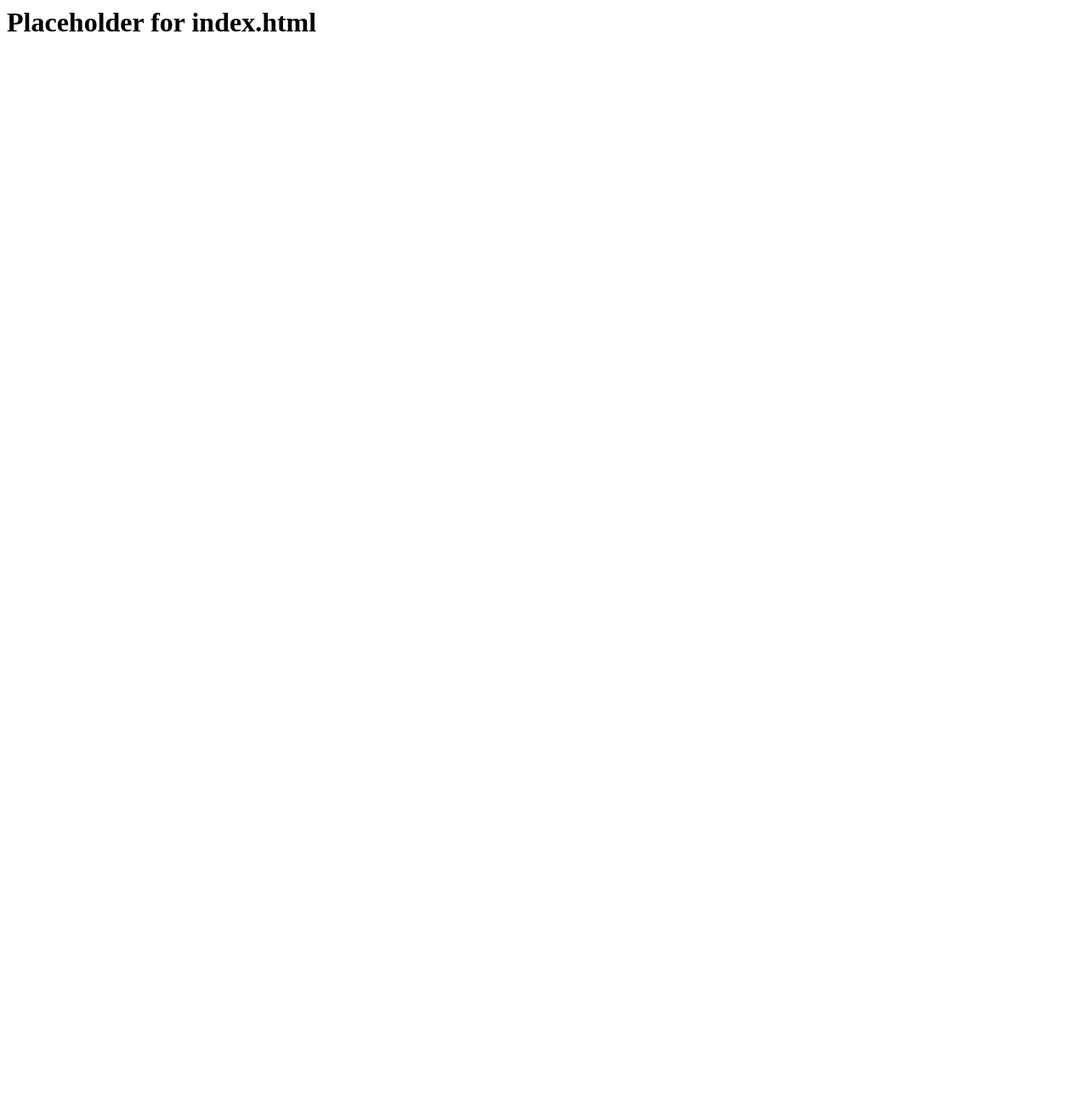
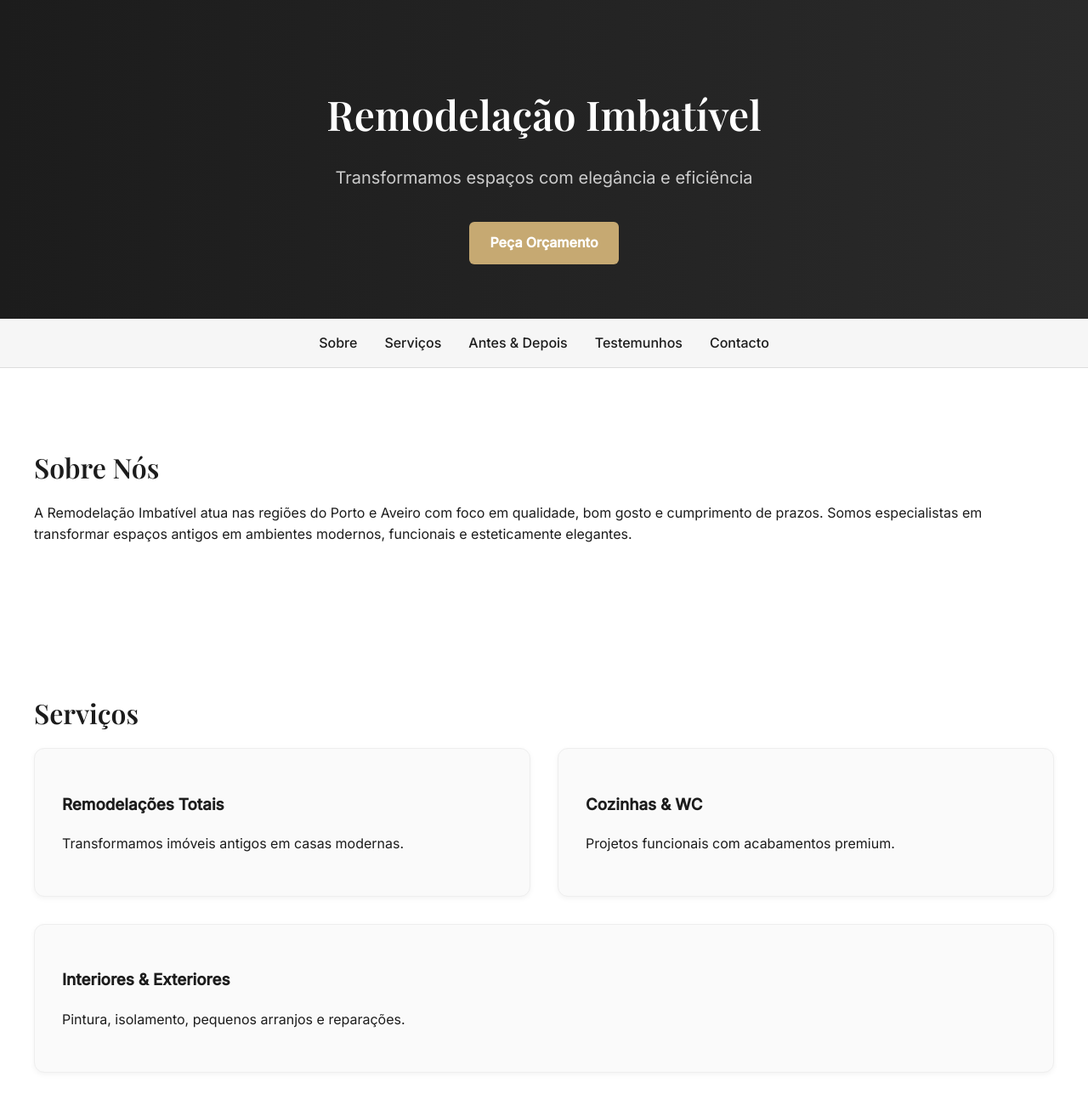
Before and after one commit to carlaferreira2-web/remodelacao-imbativel, a plain HTML site: page index.html in a window 1280 px wide. Shown: the top 1300 px of the page at 85% size. Before the commit the page ends 800 px from the top, so only its background shows below. Drawn offline with nearby package versions, Linux system fonts and the light colour scheme.

Commit message:
Add files via upload

```diff
--- a/index.html
+++ b/index.html
@@ -1 +1,158 @@
-<html><body><h1>Placeholder for index.html</h1></body></html>
+<!DOCTYPE html>
+<html lang="pt">
+<head>
+  <meta charset="UTF-8" />
+  <meta name="viewport" content="width=device-width, initial-scale=1.0" />
+  <title>Remodelação Imbatível – Porto & Aveiro</title>
+  <link href="https://fonts.googleapis.com/css2?family=Playfair+Display:wght@600&family=Inter:wght@400;500&display=swap" rel="stylesheet">
+  <style>
+    body {
+      margin: 0;
+      font-family: 'Inter', sans-serif;
+      background-color: #ffffff;
+      color: #1c1c1c;
+      line-height: 1.6;
+    }
+    header {
+      background: linear-gradient(to right, #1c1c1c, #2a2a2a);
+      color: white;
+      padding: 4rem 2rem;
+      text-align: center;
+    }
+    header h1 {
+      font-family: 'Playfair Display', serif;
+      font-size: 3rem;
+      margin-bottom: 0.5rem;
+    }
+    header p {
+      font-size: 1.25rem;
+      color: #ccc;
+    }
+    nav {
+      background-color: #f6f6f6;
+      padding: 1rem;
+      display: flex;
+      justify-content: center;
+      gap: 2rem;
+      border-bottom: 1px solid #ddd;
+    }
+    nav a {
+      color: #1c1c1c;
+      text-decoration: none;
+      font-weight: 500;
+    }
+    section {
+      padding: 4rem 2rem;
+      max-width: 1200px;
+      margin: auto;
+    }
+    h2 {
+      font-family: 'Playfair Display', serif;
+      font-size: 2rem;
+      margin-bottom: 1rem;
+    }
+    .services {
+      display: flex;
+      flex-wrap: wrap;
+      gap: 2rem;
+    }
+    .service {
+      flex: 1 1 calc(33% - 2rem);
+      background: #fafafa;
+      border: 1px solid #eee;
+      padding: 2rem;
+      border-radius: 12px;
+      box-shadow: 0 2px 6px rgba(0,0,0,0.05);
+    }
+    .gallery {
+      display: flex;
+      flex-wrap: wrap;
+      gap: 2rem;
+    }
+    .gallery img {
+      width: 48%;
+      border-radius: 10px;
+      box-shadow: 0 2px 10px rgba(0,0,0,0.1);
+    }
+    .testimonials {
+      background: #f9f9f9;
+      border-left: 4px solid #c6a972;
+      padding: 1rem 2rem;
+      margin-bottom: 1.5rem;
+      font-style: italic;
+    }
+    footer {
+      background: #1c1c1c;
+      color: #eee;
+      text-align: center;
+      padding: 2rem;
+      font-size: 0.9rem;
+    }
+    a.button {
+      display: inline-block;
+      background: #c6a972;
+      color: white;
+      padding: 0.75rem 1.5rem;
+      border-radius: 6px;
+      text-decoration: none;
+      margin-top: 1rem;
+      font-weight: bold;
+    }
+    @media (max-width: 768px) {
+      .services, .gallery {
+        flex-direction: column;
+      }
+      .gallery img {
+        width: 100%;
+      }
+    }
+  </style>
+</head>
+<body>
+  <header>
+    <h1>Remodelação Imbatível</h1>
+    <p>Transformamos espaços com elegância e eficiência</p>
+    <a href="#contacto" class="button">Peça Orçamento</a>
+  </header>
+  <nav>
+    <a href="#sobre">Sobre</a>
+    <a href="#servicos">Serviços</a>
+    <a href="#galeria">Antes & Depois</a>
+    <a href="#testemunhos">Testemunhos</a>
+    <a href="#contacto">Contacto</a>
+  </nav>
+  <section id="sobre">
+    <h2>Sobre Nós</h2>
+    <p>A Remodelação Imbatível atua nas regiões do Porto e Aveiro com foco em qualidade, bom gosto e cumprimento de prazos. Somos especialistas em transformar espaços antigos em ambientes modernos, funcionais e esteticamente elegantes.</p>
+  </section>
+  <section id="servicos">
+    <h2>Serviços</h2>
+    <div class="services">
+      <div class="service"><h3>Remodelações Totais</h3><p>Transformamos imóveis antigos em casas modernas.</p></div>
+      <div class="service"><h3>Cozinhas & WC</h3><p>Projetos funcionais com acabamentos premium.</p></div>
+      <div class="service"><h3>Interiores & Exteriores</h3><p>Pintura, isolamento, pequenos arranjos e reparações.</p></div>
+    </div>
+  </section>
+  <section id="galeria">
+    <h2>Antes & Depois</h2>
+    <div class="gallery">
+      <img src="https://images.unsplash.com/photo-1560448070-cd97f6e4e4e0" alt="Antes">
+      <img src="https://images.unsplash.com/photo-1600585154340-be6161a56a0c" alt="Depois">
+    </div>
+  </section>
+  <section id="testemunhos">
+    <h2>Testemunhos</h2>
+    <div class="testimonials">“Cumpriram prazos e o resultado foi melhor do que esperava!” – Rui, Gaia</div>
+    <div class="testimonials">“A nossa cozinha parece saída de uma revista!” – Ana, Espinho</div>
+    <div class="testimonials">“Simpatia, qualidade e preço justo.” – João, Aveiro</div>
+  </section>
+  <section id="contacto">
+    <h2>Contacto</h2>
+    <p>Telefone: +351 912 345 678<br>Email: geral@remodelacaoimbativel.pt<br>
+    <a class="button" href="https://wa.me/351912345678" target="_blank">Enviar WhatsApp</a></p>
+  </section>
+  <footer>
+    <p>&copy; 2025 Remodelação Imbatível. Todos os direitos reservados.</p>
+  </footer>
+</body>
+</html>
```
